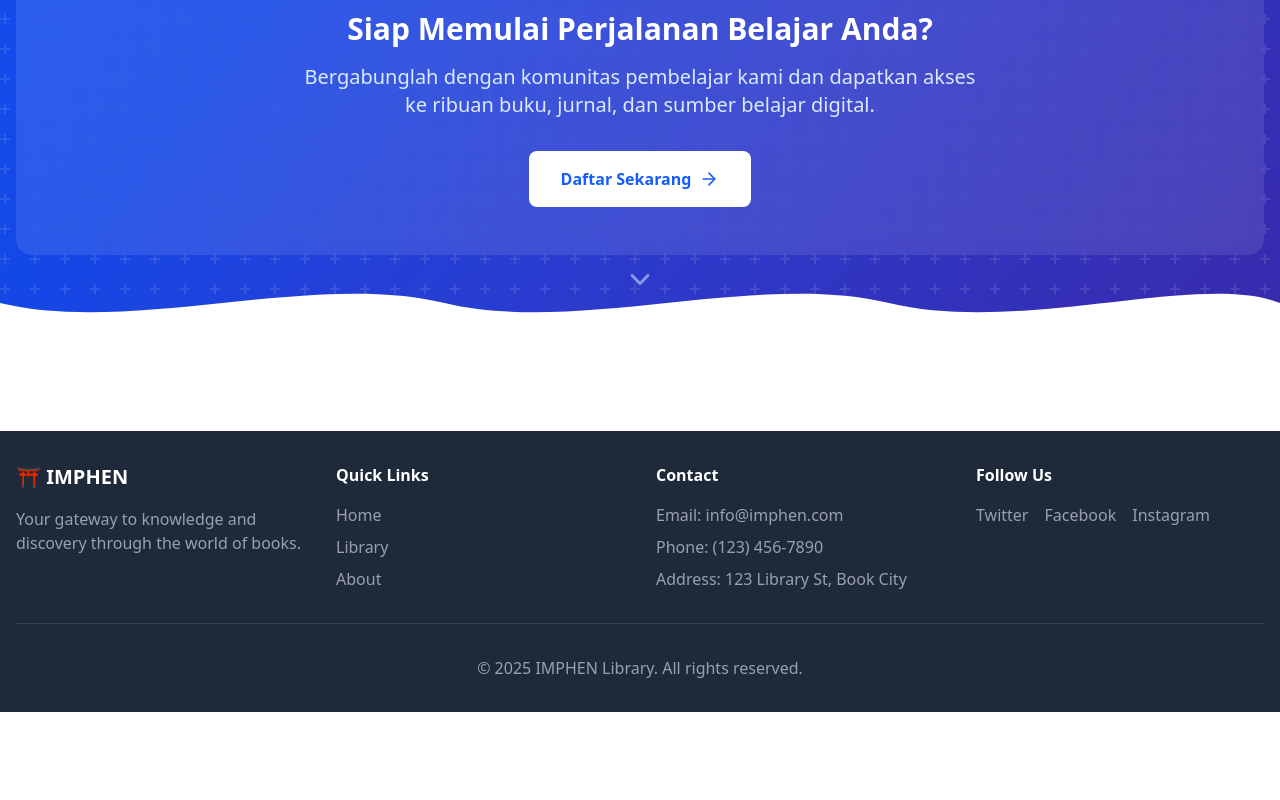
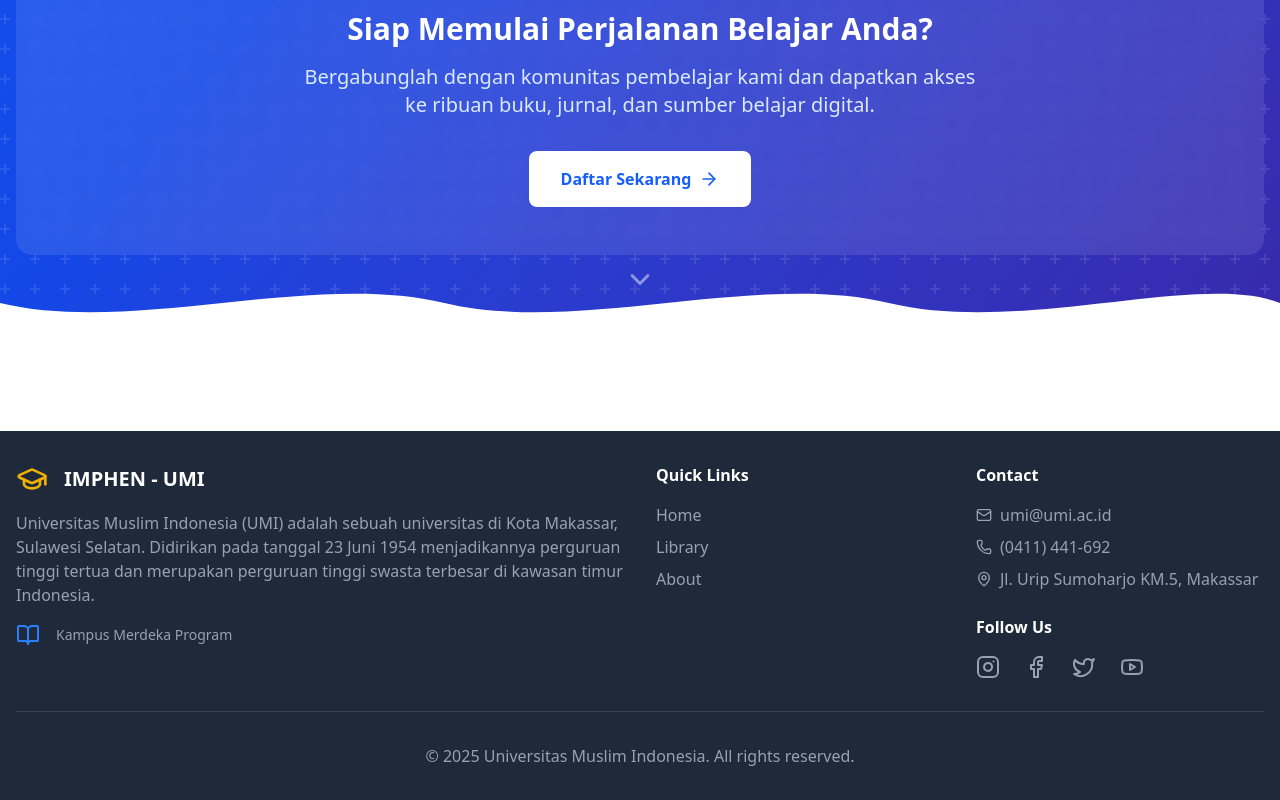
Before and after one commit to ihsann009/library_apps, a React (Vite) app: page / in a window 1280 px wide. Shown: the part 1340-2140 px from the top of the page. Before the commit the page ends 2052 px from the top, so only its background shows below. Built offline with nearby package versions, Linux system fonts and the light colour scheme.

Commit message:
fix: add interactive icon for footer

```diff
--- a/src/components/layout/Footer.jsx
+++ b/src/components/layout/Footer.jsx
@@ -1,17 +1,28 @@
 import React from 'react';
 import { Link } from 'react-router-dom';
+import { Instagram, Facebook, Twitter, Youtube, Mail, Phone, MapPin, GraduationCap, BookOpen } from 'lucide-react';
 
 const Footer = () => {
   return (
     <footer className="bg-gray-800 text-white py-8">
       <div className="container mx-auto px-4">
         <div className="grid grid-cols-1 md:grid-cols-4 gap-8">
-          <div>
-            <h3 className="text-xl font-bold mb-4">⛩ IMPHEN</h3>
-            <p className="text-gray-400">
-              Your gateway to knowledge and discovery through the world of books.
+          <div className="col-span-1 md:col-span-2">
+            <div className="flex items-center gap-4 mb-4">
+              <GraduationCap className="w-8 h-8 text-yellow-500" />
+              <h3 className="text-xl font-bold"> IMPHEN - UMI</h3>
+            </div>
+            <p className="text-gray-400 mb-4">
+              Universitas Muslim Indonesia (UMI) adalah sebuah universitas di Kota Makassar, Sulawesi Selatan.
+              Didirikan pada tanggal 23 Juni 1954 menjadikannya perguruan tinggi tertua dan merupakan
+              perguruan tinggi swasta terbesar di kawasan timur Indonesia.
             </p>
+            <div className="flex items-center gap-4">
+              <BookOpen className="w-6 h-6 text-blue-500" />
+              <span className="text-sm text-gray-400">Kampus Merdeka Program</span>
+            </div>
           </div>
+
           <div>
             <h4 className="font-semibold mb-4">Quick Links</h4>
             <ul className="space-y-2">
@@ -32,31 +43,64 @@ const Footer = () => {
               </li>
             </ul>
           </div>
+
           <div>
             <h4 className="font-semibold mb-4">Contact</h4>
             <ul className="space-y-2 text-gray-400">
-              <li>Email: info@imphen.com</li>
-              <li>Phone: (123) 456-7890</li>
-              <li>Address: 123 Library St, Book City</li>
+              <li className="flex items-center gap-2">
+                <Mail className="w-4 h-4" /> umi@umi.ac.id
+              </li>
+              <li className="flex items-center gap-2">
+                <Phone className="w-4 h-4" /> (0411) 441-692
+              </li>
+              <li className="flex items-center gap-2">
+                <MapPin className="w-4 h-4" /> Jl. Urip Sumoharjo KM.5, Makassar
+              </li>
             </ul>
-          </div>
-          <div>
-            <h4 className="font-semibold mb-4">Follow Us</h4>
-            <div className="flex space-x-4">
-              <a href="#" className="text-gray-400 hover:text-white transition">
-                Twitter
+
+            <h4 className="font-semibold mb-4 mt-6">Follow Us</h4>
+            <div className="flex space-x-6">
+              <a
+                href="https://www.instagram.com/umifanpage/"
+                target="_blank"
+                rel="noopener noreferrer"
+                className="text-gray-400 hover:text-pink-500 transition-all duration-300 hover:scale-110 transform"
+                title="Follow us on Instagram"
+              >
+                <Instagram className="w-6 h-6" />
               </a>
-              <a href="#" className="text-gray-400 hover:text-white transition">
-                Facebook
+              <a
+                href="https://www.facebook.com/umifanpage/"
+                target="_blank"
+                rel="noopener noreferrer"
+                className="text-gray-400 hover:text-blue-500 transition-all duration-300 hover:scale-110 transform"
+                title="Follow us on Facebook"
+              >
+                <Facebook className="w-6 h-6" />
               </a>
-              <a href="#" className="text-gray-400 hover:text-white transition">
-                Instagram
+              <a
+                href="https://twitter.com/UMI_Makassar"
+                target="_blank"
+                rel="noopener noreferrer"
+                className="text-gray-400 hover:text-blue-400 transition-all duration-300 hover:scale-110 transform"
+                title="Follow us on Twitter"
+              >
+                <Twitter className="w-6 h-6" />
+              </a>
+              <a
+                href="https://www.youtube.com/c/UniversitasMuslimIndonesia"
+                target="_blank"
+                rel="noopener noreferrer"
+                className="text-gray-400 hover:text-red-500 transition-all duration-300 hover:scale-110 transform"
+                title="Subscribe to our YouTube"
+              >
+                <Youtube className="w-6 h-6" />
               </a>
             </div>
           </div>
         </div>
         <div className="border-t border-gray-700 mt-8 pt-8 text-center text-gray-400">
-          <p>&copy; {new Date().getFullYear()} IMPHEN Library. All rights reserved.</p>
+          <p>&copy; {new Date().getFullYear()} Universitas Muslim Indonesia. All rights reserved.</p>
         </div>
       </div>
     </footer>
```
